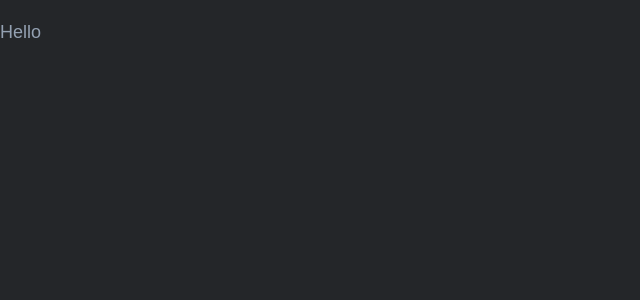
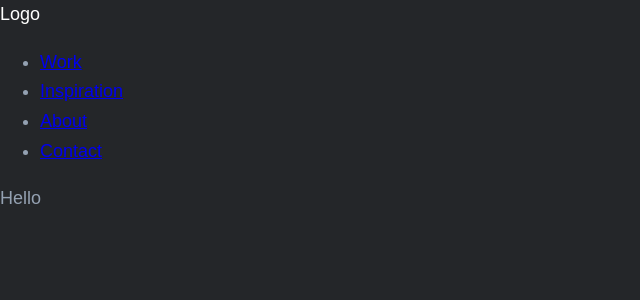
Before and after one commit to digitalocean/sample-nextjs, a Next.js app: page / in a window 1280 px wide. Shown: the top 300 px of the page, without its empty margins (0-640 px from the left). Built offline with nearby package versions, Linux system fonts and the light colour scheme.

Commit message:
Add Navbar and Layout components

```diff
--- a/pages/_app.tsx
+++ /dev/null
@@ -1,5 +0,0 @@
-import "../public/styles/styles.css"
-
-const MyApp = ({ Component, pageProps }) => <Component {...pageProps} />
-
-export default MyApp
--- a/pages/index.tsx
+++ /dev/null
@@ -1,9 +0,0 @@
-const Home = () => {
-  return (
-    <div>
-        <p>Hello</p>
-    </div>
-  );
-}
-
-export default Home
--- /dev/null
+++ b/src/components/Elements/Layout/Layout.tsx
@@ -0,0 +1,10 @@
+import React from 'react'
+
+import { Navbar } from '../Navbar/Navbar'
+
+export const Layout = ({ children }) => (
+    <React.Fragment>
+        <Navbar />
+        {children}
+    </React.Fragment>
+)
--- /dev/null
+++ b/src/components/Elements/Navbar/Navbar.tsx
@@ -0,0 +1,28 @@
+import * as React from 'react'
+import Link from 'next/link'
+
+import { toCapitalize } from '../../../lib/util'
+
+const pages = [{ link: 'work' }, { link: 'inspiration' }, { link: 'about' }, { link: 'contact' }]
+
+export const Navbar: React.FC = React.memo(
+    (): JSX.Element => {
+        const generateLinks = () =>
+            pages.map(({ link }) => {
+                return (
+                    <li key={link}>
+                        <Link href={`/${link}`}>
+                            <a>{toCapitalize(link)}</a>
+                        </Link>
+                    </li>
+                )
+            })
+
+        return (
+            <nav>
+                <header>Logo</header>
+                <ul>{generateLinks()}</ul>
+            </nav>
+        )
+    }
+)
--- /dev/null
+++ b/src/components/index.tsx
@@ -0,0 +1,2 @@
+export * from './Elements/Layout/Layout'
+export * from './Elements/Navbar/Navbar'
--- /dev/null
+++ b/src/lib/util.ts
@@ -0,0 +1,2 @@
+export const toCapitalize = (str: string): string =>
+    typeof str !== 'string' ? '' : str.charAt(0).toUpperCase() + str.slice(1)
--- /dev/null
+++ b/src/pages/_app.tsx
@@ -0,0 +1,5 @@
+import '../../public/styles/styles.css'
+
+export default function MyApp({ Component, pageProps }) {
+    return <Component {...pageProps} />
+}
--- /dev/null
+++ b/src/pages/index.tsx
@@ -0,0 +1,9 @@
+import { Layout } from '../components'
+
+export default function Home() {
+    return (
+        <Layout>
+            <p>Hello</p>
+        </Layout>
+    )
+}
```
